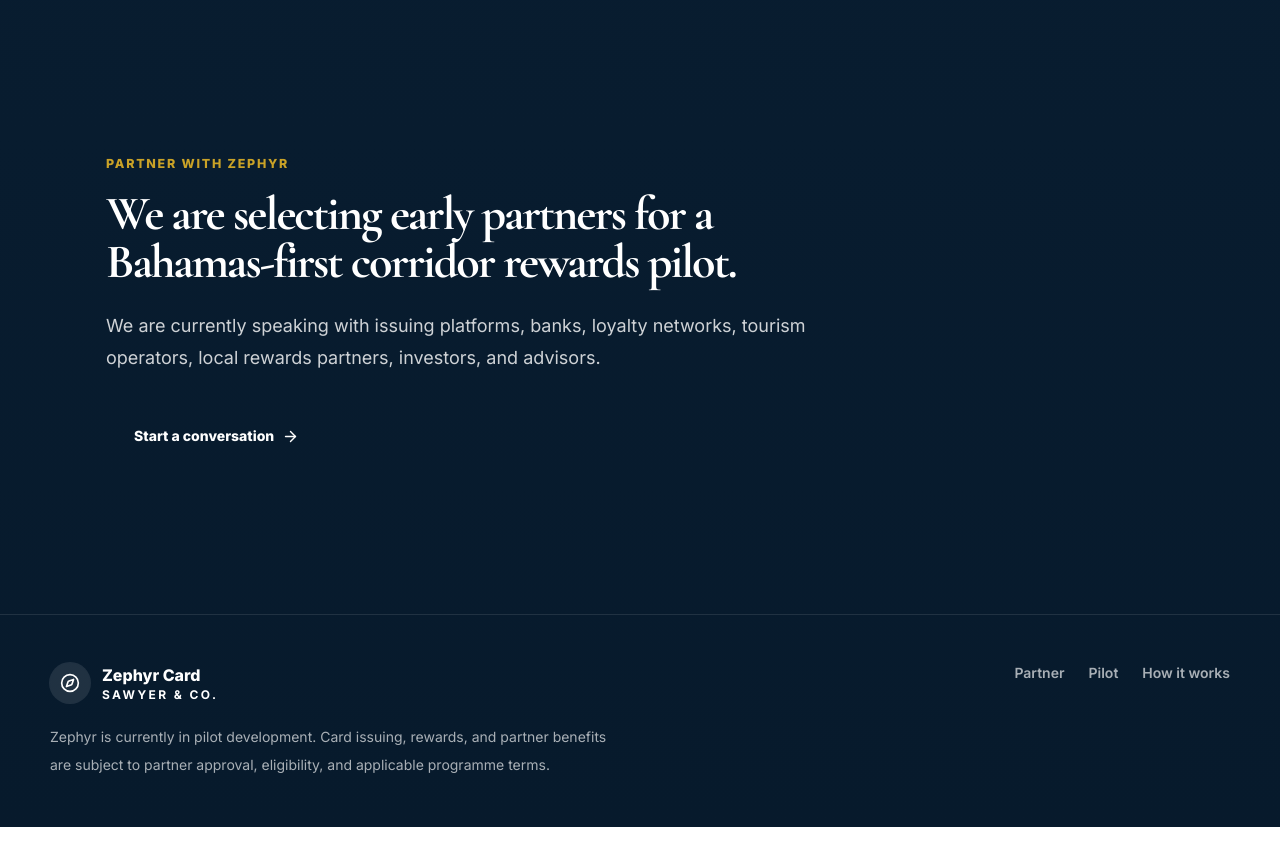
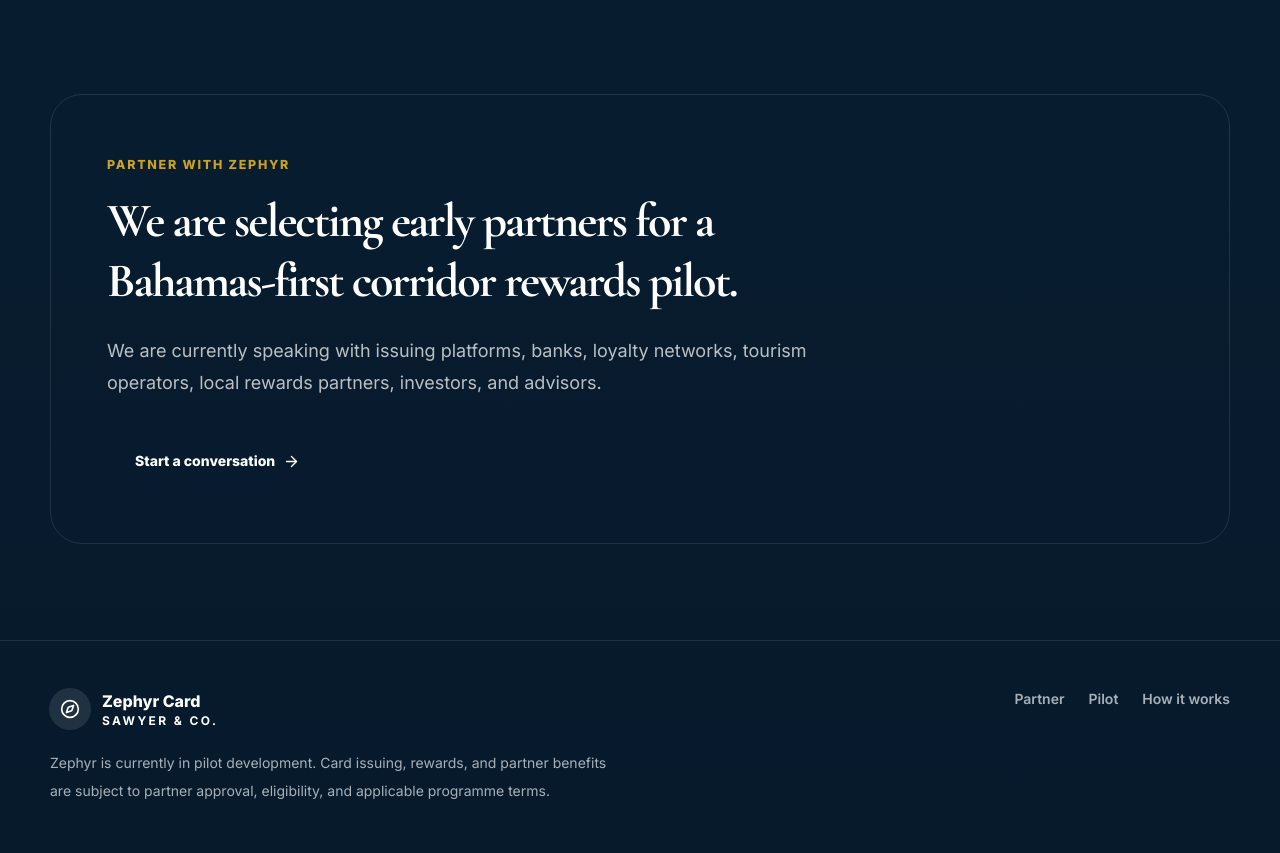
Before and after one commit to anwarpsawyer-gif/zephyrrewards, a Next.js app: page / in a window 1280 px wide. Shown: the part 4217-5070 px from the top of the page. Before the commit the page ends 5044 px from the top, so only its background shows below. Built offline with nearby package versions, Linux system fonts and the light colour scheme.

Commit message:
Refactor styles in Home component
Updated styles for a section in the Home component, including border and text color changes.

```diff
--- a/app/page.tsx
+++ b/app/page.tsx
@@ -12,6 +12,7 @@ export default function Home() {
   return (
     <>
       <Header />
+
       <main>
         <Hero />
         <HowItWorks />
@@ -21,16 +22,18 @@ export default function Home() {
 
         <section className="pb-24">
           <div className="zephyr-container">
-            <div className="rounded-[2rem] bg-zephyr-radial bg-zephyr-navy p-10 text-white shadow-zephyr-card md:p-14">
+            <div className="rounded-[2rem] border border-white/10 bg-zephyr-navy2 p-10 text-white shadow-zephyr-card md:p-14">
               <div className="max-w-3xl">
                 <div className="zephyr-eyebrow text-zephyr-gold">
                   Partner with Zephyr
                 </div>
-                <h2 className="zephyr-heading mt-4 text-4xl font-bold md:text-5xl">
+
+                <h2 className="zephyr-heading mt-4 text-4xl font-bold leading-tight text-white md:text-5xl">
                   We are selecting early partners for a Bahamas-first corridor
                   rewards pilot.
                 </h2>
-                <p className="mt-6 text-lg leading-8 text-white/80">
+
+                <p className="mt-6 text-lg leading-8 text-white/72">
                   We are currently speaking with issuing platforms, banks,
                   loyalty networks, tourism operators, local rewards partners,
                   investors, and advisors.
@@ -38,7 +41,7 @@ export default function Home() {
 
                 <Link
                   href="/partner"
-                  className="mt-9 inline-flex items-center rounded-full bg-zephyr-gold px-7 py-4 text-sm font-extrabold text-zephyr-navy transition hover:-translate-y-0.5 hover:bg-zephyr-goldSoft"
+                  className="mt-9 inline-flex items-center rounded-full bg-zephyr-gold px-7 py-4 text-sm font-extrabold text-zephyr-navy shadow-gold transition hover:-translate-y-0.5 hover:bg-zephyr-goldSoft"
                 >
                   Start a conversation
                   <ArrowRight size={17} className="ml-2" />
@@ -48,6 +51,7 @@ export default function Home() {
           </div>
         </section>
       </main>
+
       <Footer />
     </>
   );
```
